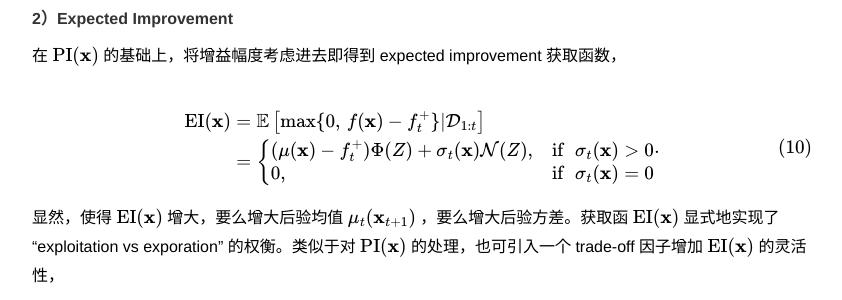
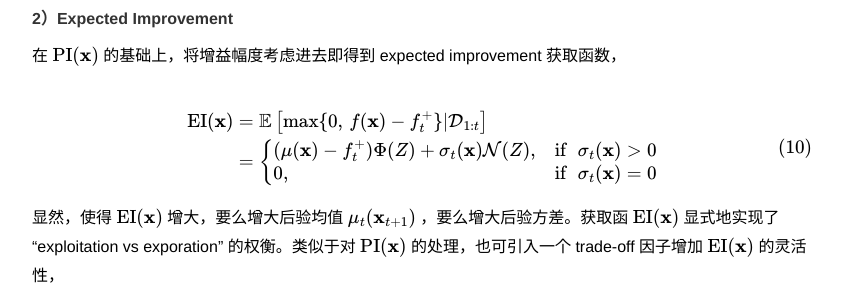
Before and after one commit to jhonhu1994/jhonhu1994.github.io, a Jekyll site: the page built from _posts/2019-08-18-bayesian-optimization.md, in a window 1280 px wide and 900 px high, scrolled down 4601 px. Shown: the part 149-449 px from the top of the window, without its empty margins (218-1060 px from the left). Built offline with Jekyll 4.4.1, drawn with Linux system fonts in a browser that asks for light colours; formulas are drawn with MathJax 3; some of the changed text lies outside the part shown.

Commit message:
Update 2019-08-18-bayesian-optimization.md

```diff
--- a/_posts/2019-08-18-bayesian-optimization.md
+++ b/_posts/2019-08-18-bayesian-optimization.md
@@ -31,7 +31,7 @@ $$
 
 ![stochastic process and function](/images/bayesianoptimization/stochastic_process_and_function.png)
 
-<center><p><font size="3"><em>随机过程可视为函数的分布，对于任意的自变量 x（指标），其返回函数 f(x) 取值的一个分布（图中虚线）。或者，可以认为，其返回 f(x) 取值的一个估计值（均值 &mu;(x)，图中实线），以及此估计的置信程度（方差 &sigma;(x)，图中紫色区域）</em></font><br/></p></center>
+<center><p><font size="3"><em>随机过程可视为函数的分布，对于任意的自变量 x（指标），其返回函数 f(x) 取值的一个分布（图中虚线）。或者，可以认为，其返回 f(x) 取值的一个估计值（均值 &mu;(x)，图中实线），以及此估计的置信程度（方差 &sigma;(x)，图中紫色区域）</em></font></p></center>
 
 设经过前 $t$ 步迭代，已获得样本集 $\mathcal{D}_ {1:t}=\\{(\mathbf{x}_ 1,y_ 1),\,\cdots,\,(\mathbf{x}_ t,y_ t)\\}$ ；根据贝叶斯理论，我们可以获得目标函数 $f(\mathbf{x})$ 的后验分布：$P(f\vert\mathcal{D}_ {1:t})\propto P(\mathcal{D}_ {1:t}\vert f)P(f)$ 。进而，第 $t+1$ 个采样点可通过最大化某个期望效用函数 $S(\mathbf{x}\vert P(f\vert\mathcal{D}_ {1:t}))$ 进行选取（例如，最大化后验均值 $\mu(\mathbf{x}\vert P(f\vert\mathcal{D}_ {1:t}))$ ），即有
 
@@ -98,7 +98,7 @@ $$
 \begin{split}
 \mu_ t(\mathbf{x}_ {t+1}) &= \mu(\mathbf{x}_ {t+1}) + \mathbf{k}^{\mathrm{T}}\mathbf{K}^{-1}_ {xx}(\mathbf{y}_ {1:t}-\boldsymbol{\mu}_ {1:t}),\\
 \sigma^2_ {t}(\mathbf{x}_ {t+1}) &= \kappa(\mathbf{x}_ {t=1},\,\mathbf{x}_ {t+1})-\mathbf{k}^\mathrm{T}\mathbf{K}^{-1}_ {xx}\mathbf{k}
-\end{split},\tag{7}
+\end{split}\tag{7}
 $$
 
 其中，$\mathbf{k}=[\kappa(\mathbf{x}_ {t+1},\,\mathbf{x}_ 1),\cdots,\kappa(\mathbf{x}_ {t+1},\,\mathbf{x}_ t)]^\mathrm{T}$ 。式（5）本质上是新采样点 $\mathbf{x}_ {t+1}$ 处目标函数值 $y_ {t+1}=f(\mathbf{x}_ {t+1})$ 的后验预测分布（非参数模型）,其代表了我们当前对于目标函数 $f(\mathbf{x})$ 的认知（简单理解，可以认为后验均值 $\mu_ t(\mathbf{x}_ {t+1})$ 是 $f(\mathbf{x}_ {t+1})$ 的一个点估计，后验方差 $\sigma^2_ {t}(\mathbf{x}_ {t+1})$ 则反映了估计的置信程度）。
@@ -146,7 +146,7 @@ $$
 (\mu(\mathbf{x})-f^+_ t)\Phi(Z)+\sigma_ t(\mathbf{x})\mathcal{N}(Z), & \mathrm{if}\;\; \sigma_ t(\mathbf{x})>0\\
 0, & \mathrm{if}\;\; \sigma_ t(\mathbf{x})=0
 \end{cases}
-\end{split}.\tag{10}
+\end{split}\tag{10}
 $$
 
 显然，使得 $\mbox{EI}(\mathbf{x})$ 增大，要么增大后验均值 $\mu_ t(\mathbf{x}_ {t+1})$ ，要么增大后验方差。获取函 $\mbox{EI}(\mathbf{x})$ 显式地实现了 “exploitation _vs_ exporation" 的权衡。类似于对 $\mbox{PI}(\mathbf{x})$ 的处理，也可引入一个 trade-off 因子增加 $\mbox{EI}(\mathbf{x})$ 的灵活性，
```
